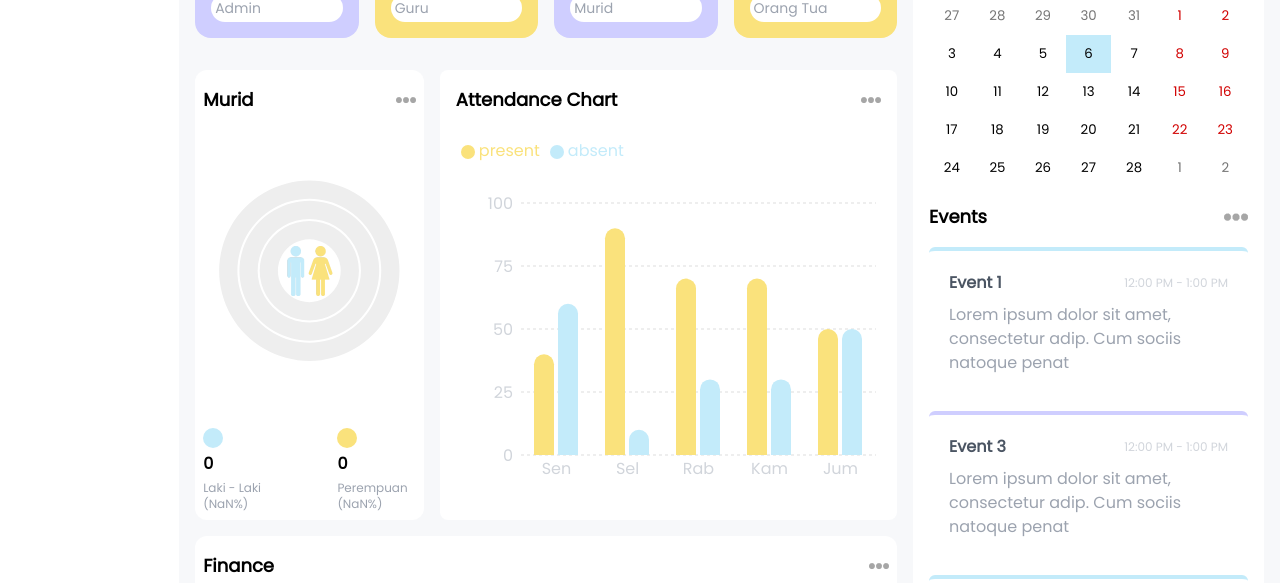
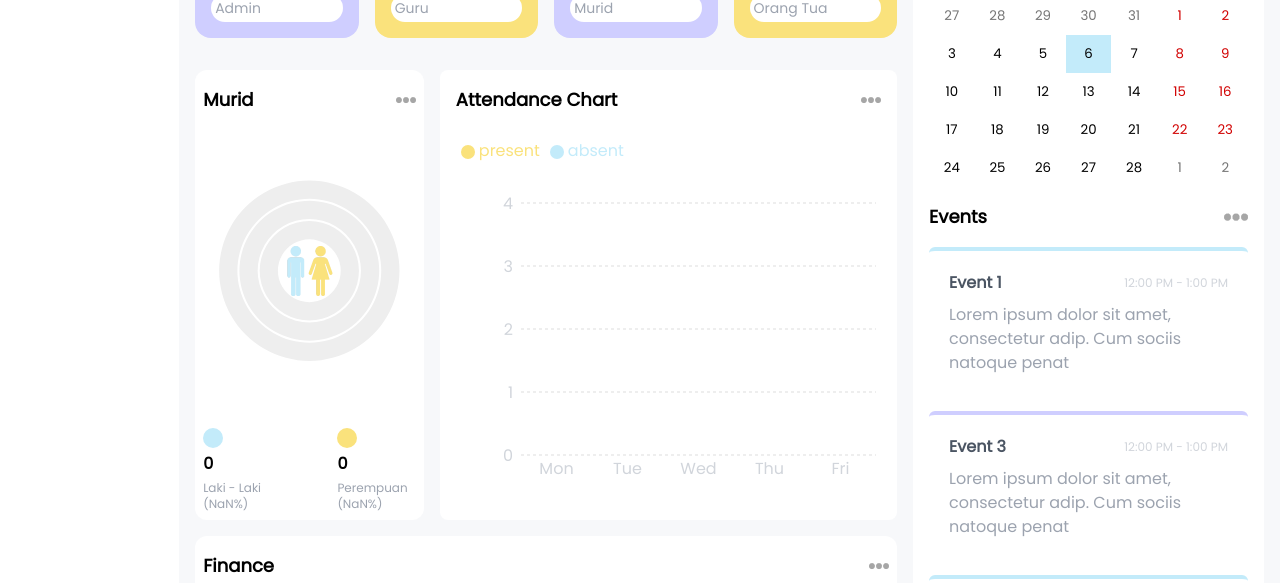
Before and after one commit to tianreformis/SchoolManagementSDKudangan2, a Next.js app: page /admin in a window 1280 px wide. Shown: the part 189-772 px from the top of the page. Built offline with nearby package versions, Linux system fonts and the light colour scheme; no server answers; the database is empty.

Commit message:
Attendance : Adding data Fetch with prisma at 3:27:36

```diff
--- a/src/app/(dashboard)/admin/page.tsx
+++ b/src/app/(dashboard)/admin/page.tsx
@@ -1,5 +1,5 @@
 import Announcements from "@/components/Announcements"
-import AttendanceChart from "@/components/AttendanceChart"
+import AttendanceChartContainer from "@/components/AttendanceChartContainer"
 import CountChartContainer from "@/components/CountChartContainer"
 import EventCalendar from "@/components/EventCalendar"
 import FinanceChart from "@/components/FinanceChart"
@@ -27,7 +27,7 @@ const Admin = () => {
             </div>
             {/* AttendanceChart */}
             <div className="w-full lg:w-2/3 h-[450px]">
-              <AttendanceChart />
+              <AttendanceChartContainer />
             </div>
 
           </div >
--- a/src/components/AttendanceChart.tsx
+++ b/src/components/AttendanceChart.tsx
@@ -4,43 +4,11 @@ import Image from 'next/image';
 import { BarChart, Bar, Rectangle, XAxis, YAxis, CartesianGrid, Tooltip, Legend, ResponsiveContainer } from 'recharts';
 
 
-const data = [
-  {
-    name: 'Sen',
-    present: 40,
-    absent: 60,
-  },
-  {
-    name: 'Sel',
-    present: 90,
-    absent: 10,
-  },
-  {
-    name: 'Rab',
-    present: 70,
-    absent: 30,
-  },
-  {
-    name: 'Kam',
-    present: 70,
-    absent: 30,
-  },
-  {
-    name: 'Jum',
-    present: 50,
-    absent: 50,
-  },
-
-
-];
-const AttendanceChart = () => {
+const AttendanceChart = ({ data }
+  : {
+    data: { name: string, present: number, absent: number }[];
+  }) => {
   return (
-    <div className='bg-white rounded-lg p-4 h-full'>
-      <div className='flex justify-between items-center'>
-        <h1 className='text-lg font-semibold'>Attendance Chart</h1>
-        <Image src="/moreDark.png" width={20} height={20} alt="" />
-      </div>
-
     <ResponsiveContainer width="100%" height="90%">
       <BarChart
         width={500}
@@ -72,10 +40,9 @@ const AttendanceChart = () => {
           legendType='circle'
           radius={[10, 10, 0, 0]}
         />
-
       </BarChart>
     </ResponsiveContainer>
-    </div>
+
 
 
   )
--- /dev/null
+++ b/src/components/AttendanceChartContainer.tsx
@@ -0,0 +1,66 @@
+import Image from "next/image"
+import AttendanceChart from "./AttendanceChart"
+import prisma from "@/lib/prisma"
+
+const AttendanceChartContainer = async () => {
+  const today = new Date();
+  const dayOfWeek = today.getDay();
+  const daysSinceMonday = dayOfWeek === 0 ? 6 : dayOfWeek - 1;
+  const lastMonday = new Date(today);
+
+  lastMonday.setDate(lastMonday.getDate() - daysSinceMonday);
+
+  const resData = await prisma.attendance.findMany({
+    where: {
+      date: {
+        gte: lastMonday,
+      },
+    },
+    select: {
+
+      date: true,
+      present: true,
+    },
+  });
+
+  const daysOfWeek = ["Mon", "Tue", "Wed", "Thu", "Fri"];
+  const attendanceMap: { [key: string]: { present: number; absent: number } } = {
+    Mon: { present: 0, absent: 0 },
+    Tue: { present: 0, absent: 0 },
+    Wed: { present: 0, absent: 0 },
+    Thu: { present: 0, absent: 0 },
+    Fri: { present: 0, absent: 0 },
+  }
+
+  resData.forEach(item => {
+    const itemDate = new Date(item.date)
+    if (dayOfWeek >= 1 && dayOfWeek <= 5) {
+      const dayDate = daysOfWeek[dayOfWeek - 1];
+
+      if (item.present) {
+        attendanceMap[dayDate].present += 1;
+      } else {
+        attendanceMap[dayDate].absent += 1;
+      }
+    }
+  })
+
+  const data = daysOfWeek.map((day) => ({
+    name: day,
+    present: attendanceMap[day].present,
+    absent: attendanceMap[day].absent
+  }))
+  return (
+    <div className='bg-white rounded-lg p-4 h-full'>
+      <div className='flex justify-between items-center'>
+        <h1 className='text-lg font-semibold'>Attendance Chart</h1>
+        <Image src="/moreDark.png" width={20} height={20} alt="" />
+      </div>
+      <AttendanceChart
+        data={data}
+      />
+    </div>
+  )
+}
+
+export default AttendanceChartContainer
```
Lines whose indentation alone changed are shown as unchanged.
